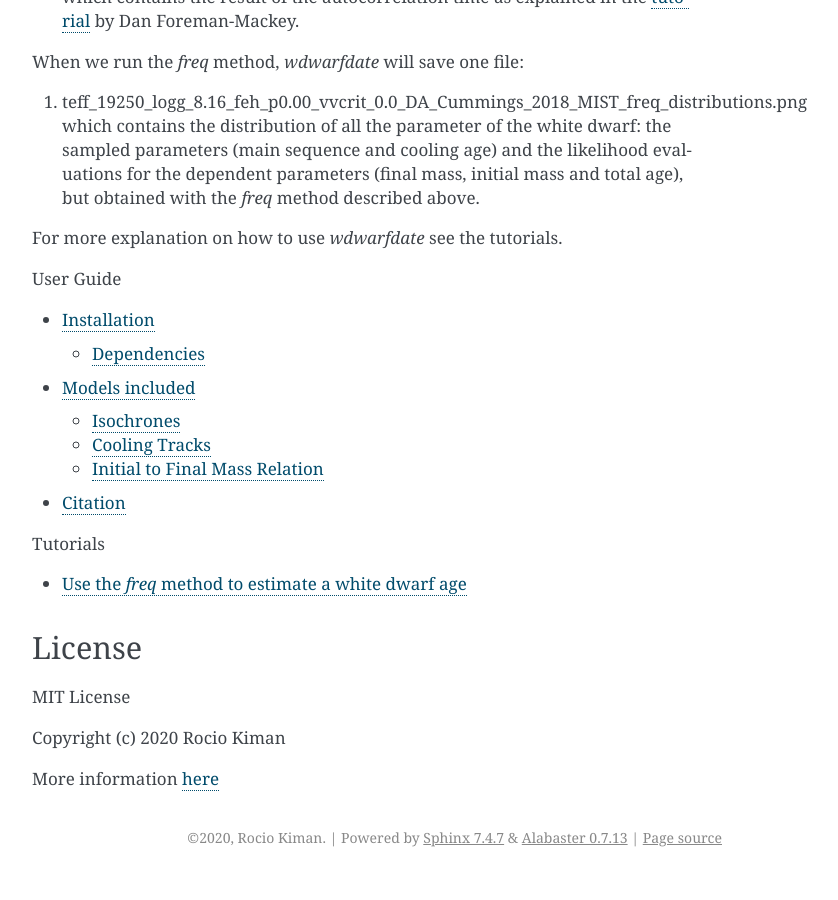
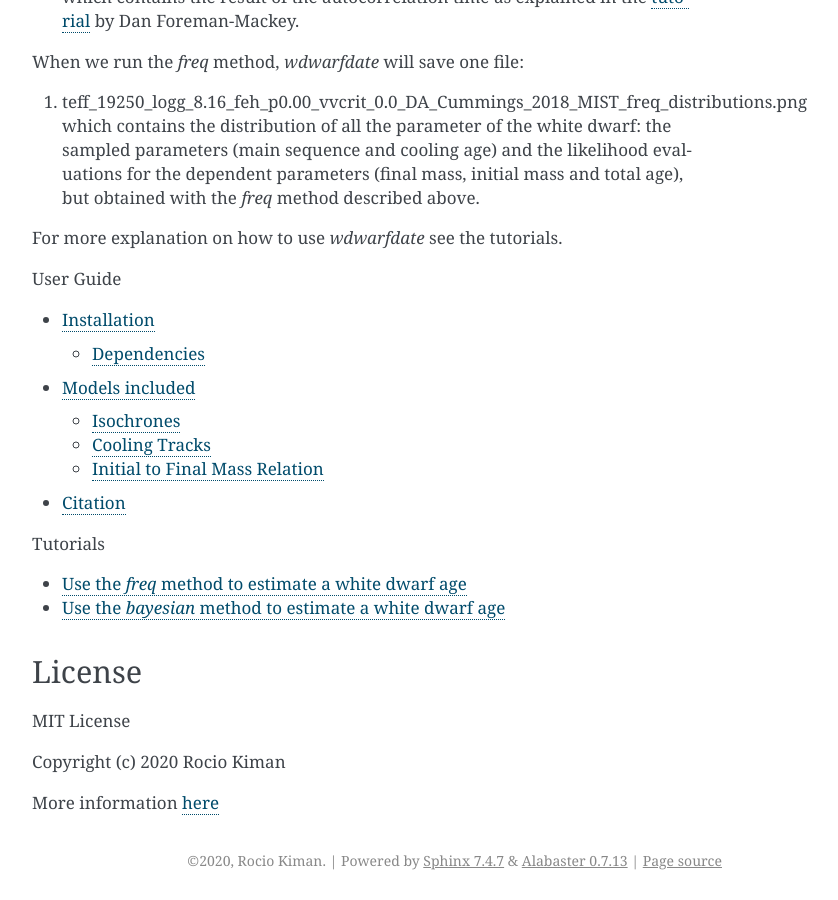
Before and after one commit to rkiman/wdwarfdate, a Sphinx documentation site: the page built from docs/source/index.rst, in a window 1280 px wide and 900 px high, scrolled down 2373 px. Shown: the whole window, without its empty margins (388-1226 px from the left). Built offline with Sphinx 7.4.7, drawn with Linux system fonts in a browser that asks for light colours; before the commit the page ends 3250 px from its top, so only the background shows below that.

Commit message:
included bayesian tutorial first draft

```diff
--- a/docs/source/index.rst
+++ b/docs/source/index.rst
@@ -94,6 +94,7 @@ For more explanation on how to use *wdwarfdate* see the tutorials.
    :caption: Tutorials
 
    tutorials/freq_method.ipynb
+   tutorials/bayesian_method.ipynb
 
 
 
```
